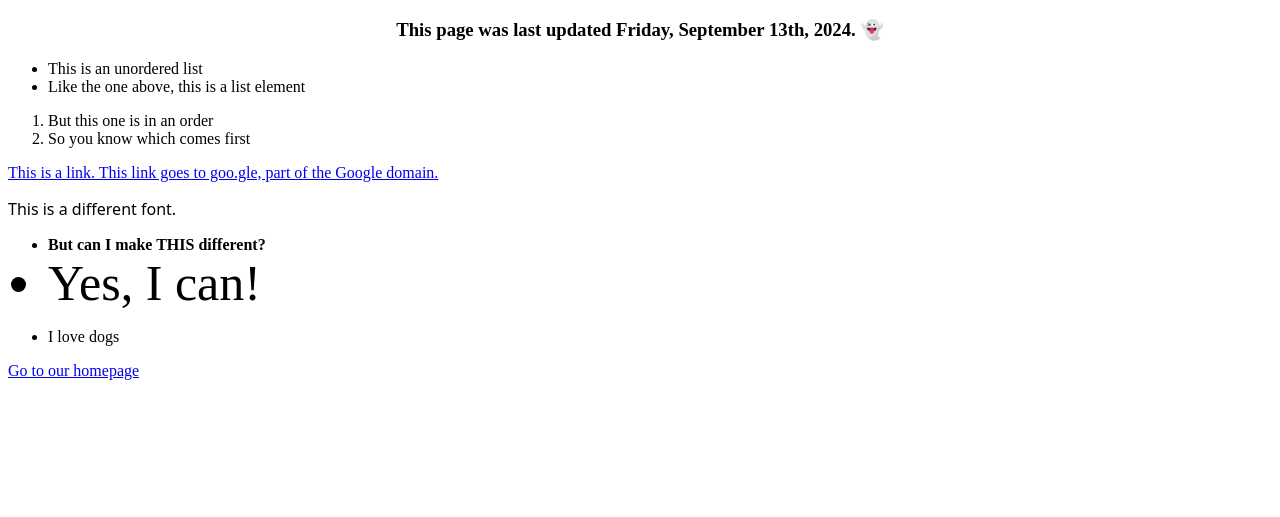
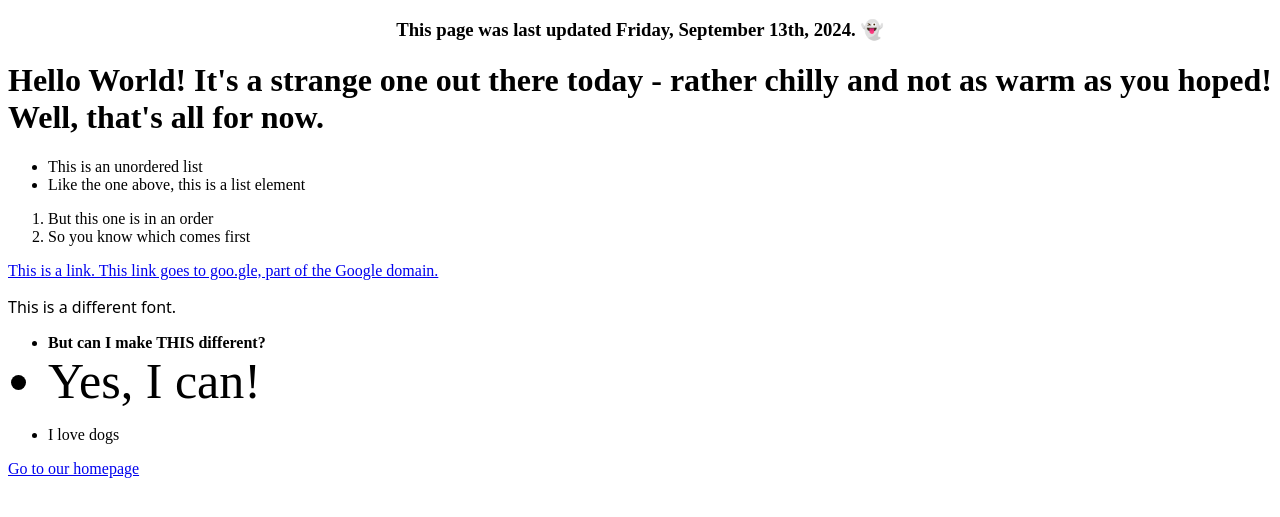
Before and after one commit to GeorgeAston/web-test-v1, a plain HTML site: page index.html in a window 1280 px wide. Shown: the part 73-590 px from the top of the page. Drawn offline with Linux system fonts and the light colour scheme.

Commit message:
UPD: 20240917 173730

```diff
--- a/index.html
+++ b/index.html
@@ -3,11 +3,12 @@
     <head>
         <meta charset="UTF-8">
         <meta name="viewport" content="width=device-width, initial-scale=1">
-        <title>HTML 5 Boilerplate</title>
+        <title>Hello World</title>
     </head>
     <body>
         <h1 style="font-family: Impact, Haettenschweiler, 'Arial Narrow Bold', sans-serif; font-stretch: extra-expanded;">Hello world</h1>
         <h3 style="text-align: center; font-weight: bold;">This page was last updated Friday, September 13th, 2024. 👻</h3>
+        <h1>Hello World! It's a strange one out there today - rather chilly and not as warm as you hoped! Well, that's all for now. </h1>
         <ul>
             <li>This is an unordered list</li>
             <li>Like the one above, this is a list element</li>
```
